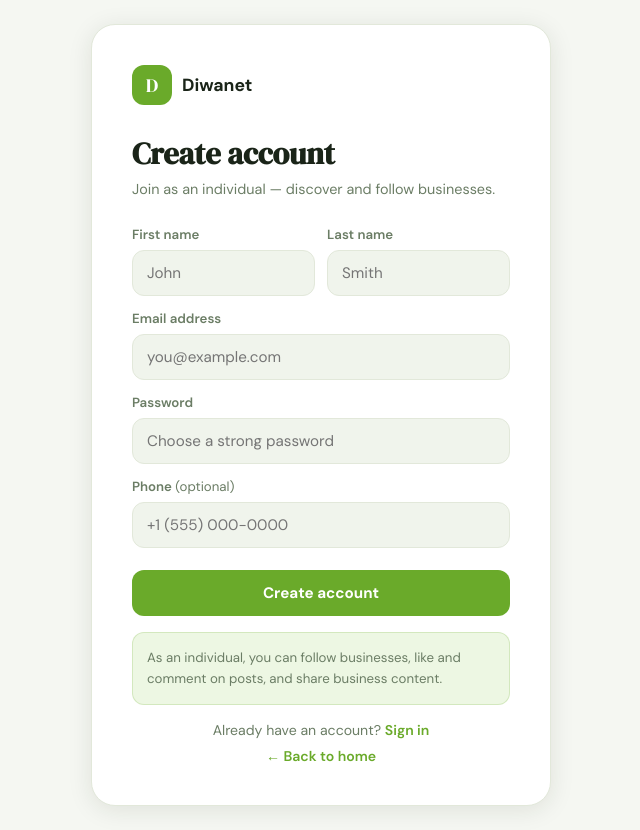
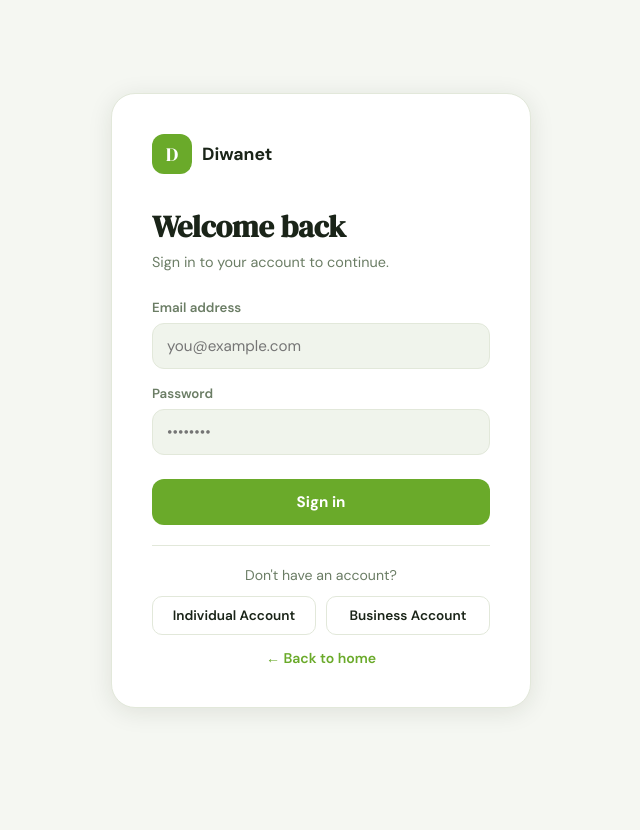
Before and after one commit to istikbalt/datominds-project, a plain HTML site: page frontend/login.html in a window 1280 px wide. Shown: the whole page, without its empty margins (319-959 px from the left). After the commit the page ends 800 px from the top, so only its background shows below. Drawn offline with Linux system fonts and the light colour scheme.

Commit message:
Update login

```diff
--- a/frontend/login.html
+++ b/frontend/login.html
@@ -3,20 +3,22 @@
 <head>
   <meta charset="UTF-8" />
   <meta name="viewport" content="width=device-width, initial-scale=1.0" />
-  <title>Create Account · Diwanet</title>
+  <title>Sign In · Diwanet</title>
   <link href="https://fonts.googleapis.com/css2?family=DM+Serif+Display&family=DM+Sans:wght@400;500;600;700&display=swap" rel="stylesheet">
   <style>
     :root { --bg:#f5f7f2; --surface:#fff; --surface2:#f0f4ec; --border:#e2e8da; --text:#1a2418; --muted:#6b7d65; --accent:#6aaa2a; --accent-dark:#4d8a18; --accent-light:#edf7e3; --danger:#e05252; --shadow:0 4px 24px rgba(26,36,24,0.1); }
     * { box-sizing:border-box; margin:0; padding:0; }
     body { font-family:'DM Sans',sans-serif; background:var(--bg); color:var(--text); min-height:100vh; display:grid; place-items:center; padding:24px; }
-    .card { width:100%; max-width:460px; background:var(--surface); border:1px solid var(--border); border-radius:24px; padding:40px; box-shadow:var(--shadow); }
-    .brand { display:flex; align-items:center; gap:10px; margin-bottom:28px; text-decoration:none; color:var(--text); }
+    .card { width:100%; max-width:420px; background:var(--surface); border:1px solid var(--border); border-radius:24px; padding:40px; box-shadow:var(--shadow); }
+    .brand { display:flex; align-items:center; gap:10px; margin-bottom:32px; text-decoration:none; color:var(--text); }
     .brand-mark { width:40px; height:40px; border-radius:12px; background:var(--accent); display:grid; place-items:center; font-family:'DM Serif Display',serif; color:white; font-size:1.2rem; }
     .brand-name { font-weight:700; font-size:1.1rem; }
     h1 { font-family:'DM Serif Display',serif; font-size:1.9rem; margin-bottom:6px; }
     .sub { color:var(--muted); font-size:0.9rem; margin-bottom:28px; }
-    .grid2 { display:grid; grid-template-columns:1fr 1fr; gap:12px; }
-    .field { margin-bottom:14px; }
+    .tabs { display:flex; background:var(--surface2); border-radius:12px; padding:4px; margin-bottom:24px; gap:4px; }
+    .tab { flex:1; padding:9px; border-radius:9px; text-align:center; font-size:0.88rem; font-weight:500; cursor:pointer; color:var(--muted); transition:all 0.2s; border:none; background:none; font-family:'DM Sans',sans-serif; }
+    .tab.active { background:var(--accent); color:white; font-weight:700; }
+    .field { margin-bottom:16px; }
     label { display:block; font-size:0.83rem; font-weight:600; color:var(--muted); margin-bottom:7px; }
     input { width:100%; background:var(--surface2); border:1.5px solid var(--border); border-radius:12px; padding:12px 14px; font-size:0.95rem; color:var(--text); font-family:'DM Sans',sans-serif; transition:border-color 0.2s; }
     input:focus { outline:none; border-color:var(--accent); background:white; }
@@ -26,9 +28,12 @@
     .msg { margin-top:14px; padding:12px 14px; border-radius:10px; font-size:0.88rem; font-weight:500; display:none; }
     .msg.error { display:block; background:#fef2f2; color:var(--danger); border:1px solid #fecaca; }
     .msg.success { display:block; background:var(--accent-light); color:var(--accent-dark); border:1px solid rgba(106,170,42,0.3); }
-    .note { margin-top:16px; padding:14px; border-radius:12px; background:var(--accent-light); border:1px solid rgba(106,170,42,0.2); font-size:0.83rem; color:var(--muted); line-height:1.6; }
+    .divider { height:1px; background:var(--border); margin:20px 0; }
     .footer-link { text-align:center; margin-top:16px; font-size:0.88rem; color:var(--muted); }
     .footer-link a { color:var(--accent); text-decoration:none; font-weight:600; }
+    .register-links { display:grid; grid-template-columns:1fr 1fr; gap:10px; margin-top:12px; }
+    .register-btn { padding:10px; border-radius:10px; border:1.5px solid var(--border); background:white; color:var(--text); font-size:0.85rem; font-weight:600; cursor:pointer; text-align:center; text-decoration:none; display:block; transition:all 0.2s; font-family:'DM Sans',sans-serif; }
+    .register-btn:hover { border-color:var(--accent); color:var(--accent); }
   </style>
 </head>
 <body>
@@ -37,39 +42,37 @@
       <div class="brand-mark">D</div>
       <span class="brand-name">Diwanet</span>
     </a>
-    <h1>Create account</h1>
-    <p class="sub">Join as an individual — discover and follow businesses.</p>
-    <div class="grid2">
-      <div class="field"><label>First name</label><input id="first_name" placeholder="John" /></div>
-      <div class="field"><label>Last name</label><input id="last_name" placeholder="Smith" /></div>
+    <h1>Welcome back</h1>
+    <p class="sub">Sign in to your account to continue.</p>
+    <div class="field"><label>Email address</label><input id="email" type="email" placeholder="you@example.com" /></div>
+    <div class="field"><label>Password</label><input id="password" type="password" placeholder="••••••••" /></div>
+    <button class="btn" id="loginBtn" onclick="doLogin()">Sign in</button>
+    <div class="msg" id="msg"></div>
+    <div class="divider"></div>
+    <div class="footer-link">Don't have an account?</div>
+    <div class="register-links">
+      <a class="register-btn" href="register.html">Individual Account</a>
+      <a class="register-btn" href="create-business.html">Business Account</a>
     </div>
-    <div class="field"><label>Email address</label><input id="email" type="email" placeholder="you@example.com" /></div>
-    <div class="field"><label>Password</label><input id="password" type="password" placeholder="Choose a strong password" /></div>
-    <div class="field"><label>Phone <span style="font-weight:400;">(optional)</span></label><input id="phone" placeholder="+1 (555) 000-0000" /></div>
-    <button class="btn" id="regBtn" onclick="doRegister()">Create account</button>
-    <div class="msg" id="msg"></div>
-    <div class="note">As an individual, you can follow businesses, like and comment on posts, and share business content.</div>
-    <div class="footer-link">Already have an account? <a href="login.html">Sign in</a></div>
-    <div class="footer-link" style="margin-top:8px;"><a href="index.html">← Back to home</a></div>
+    <div class="footer-link" style="margin-top:14px;"><a href="index.html">← Back to home</a></div>
   </div>
   <script>
     const API="https://datominds-backend.onrender.com";
-    async function doRegister(){
-      const btn=document.getElementById("regBtn"),msg=document.getElementById("msg");
-      const first_name=document.getElementById("first_name").value.trim(),last_name=document.getElementById("last_name").value.trim();
+    async function doLogin(){
       const email=document.getElementById("email").value.trim(),password=document.getElementById("password").value;
-      const phone=document.getElementById("phone").value.trim();
-      if(!first_name||!last_name||!email||!password){showMsg("Please fill in all required fields.","error");return;}
-      btn.disabled=true;btn.textContent="Creating account...";msg.className="msg";
+      const btn=document.getElementById("loginBtn"),msg=document.getElementById("msg");
+      if(!email||!password){showMsg("Please fill in all fields.","error");return;}
+      btn.disabled=true;btn.textContent="Signing in...";msg.className="msg";
       try{
-        const res=await fetch(`${API}/api/auth/register`,{method:"POST",headers:{"Content-Type":"application/json"},body:JSON.stringify({first_name,last_name,email,password,phone})});
+        const res=await fetch(`${API}/api/auth/login`,{method:"POST",headers:{"Content-Type":"application/json"},body:JSON.stringify({email,password})});
         const data=await res.json();
-        if(!data.success){showMsg(data.error||"Registration failed.","error");}
-        else{localStorage.setItem("dn_token",data.token);localStorage.setItem("dn_user",JSON.stringify(data.user));showMsg("Account created! Redirecting...","success");setTimeout(()=>{window.location.href="feed.html";},800);}
+        if(!data.success){showMsg(data.error||"Login failed.","error");}
+        else{localStorage.setItem("dn_token",data.token);localStorage.setItem("dn_user",JSON.stringify(data.user));if(data.business)localStorage.setItem("dn_business",JSON.stringify(data.business));showMsg("Redirecting...","success");setTimeout(()=>{window.location.href="feed.html";},600);}
       }catch(e){showMsg("Connection failed: "+e.message,"error");}
-      finally{btn.disabled=false;btn.textContent="Create account";}
+      finally{btn.disabled=false;btn.textContent="Sign in";}
     }
     function showMsg(text,type){const msg=document.getElementById("msg");msg.className="msg "+type;msg.textContent=text;}
+    document.addEventListener("keydown",e=>{if(e.key==="Enter")doLogin();});
   </script>
 </body>
 </html>
```
